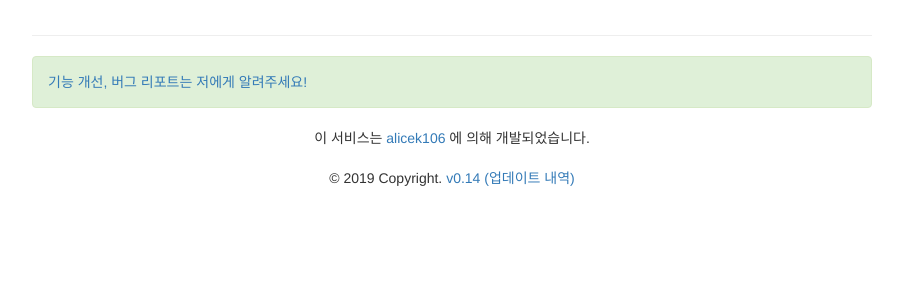
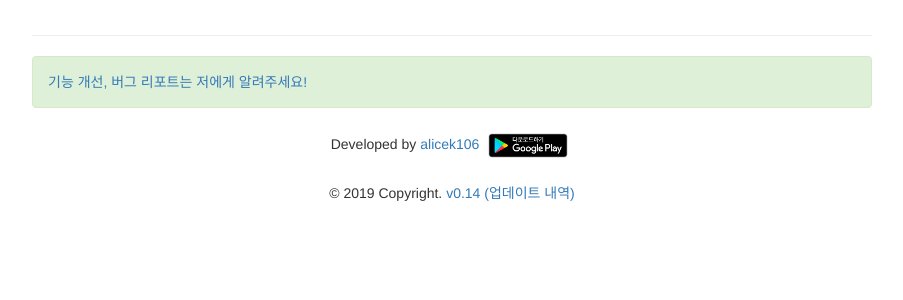
Before and after one commit to alicek106/available-stores-frontend, a Flask app: page / in a window 1280 px wide. Shown: the top 300 px of the page, without its empty margins (188-1091 px from the left). Run offline with Flask 2, Linux system fonts and the light colour scheme; parts of the project's set-up code (start-up, migrations or seed data) failed here and were passed over; some libraries are stand-ins or nearby versions.

Commit message:
Add google play badge

```diff
--- a/templates/index.html
+++ b/templates/index.html
@@ -10,7 +10,9 @@
             <div class="row align-items-center justify-content-center">
                 <div class="col-md-12">
                     <div class="header">
-                        <h3>경기지역화폐 가맹점 검색</h3>
+                        <h3>경기지역화폐 가맹점 검색
+
+                        </h3>
                     </div>
                     <hr>
                 </div>
--- a/templates/layout.html
+++ b/templates/layout.html
@@ -40,7 +40,10 @@
         <div class="col-md-12">
             <footer class="page-footer font-small blue">
                 <div class="footer-copyright text-center py-3">
-                    이 서비스는 <a href='http://blog.naver.com/alice_k106'>alicek106</a> 에 의해 개발되었습니다.
+                    Developed by <a href='http://blog.naver.com/alice_k106'>alicek106</a>
+                    <a href="https://play.google.com/store/apps/details?id=alice.alicek106.availablestores">
+                        <img width=90, src="{{ url_for('static', filename='img/google-play-badge.png') }}">
+                    </a>
                     <br><br>
                     © 2019 Copyright.
                     <a href="#" data-toggle="modal" data-target="#update-history">v0.14 (업데이트 내역)</a>
```
Also changed, not shown: static/img/google-play-badge.png (added).
